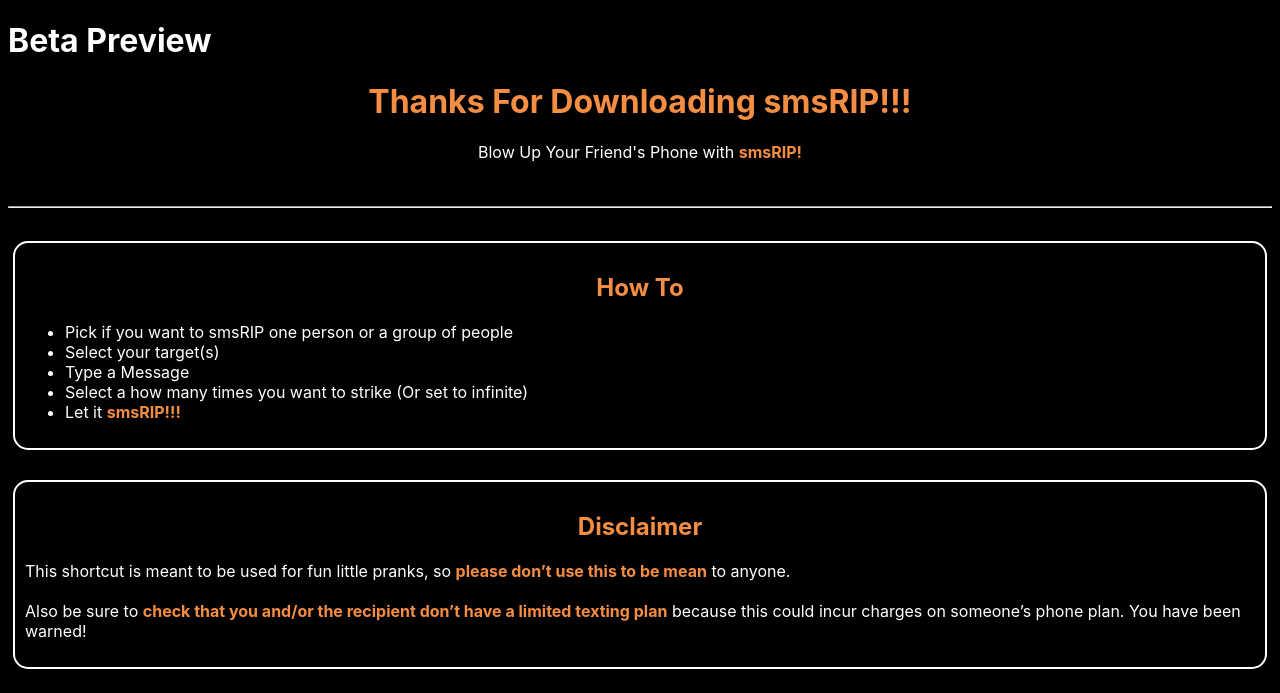
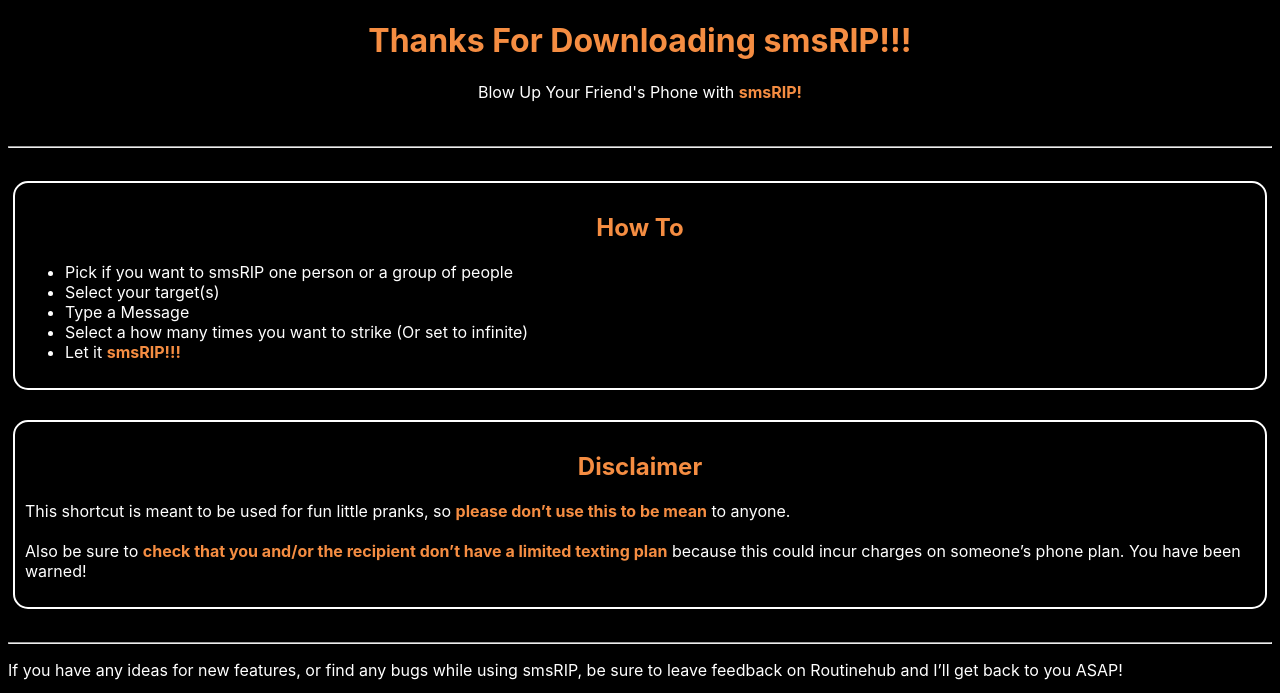
Before and after one commit to techman55/Techman, a plain HTML site: page shortcuts/smsRIP/smsRIP-first_launch.html in a window 1280 px wide. Shown: the top 693 px of the page. Drawn offline with Linux system fonts and the light colour scheme.

Commit message:
Updating Resources for smsRIP v1.4

```diff
--- a/shortcuts/smsRIP/smsRIP-first_launch.html
+++ b/shortcuts/smsRIP/smsRIP-first_launch.html
@@ -45,7 +45,6 @@
 	</head>
 
 	<body>
-		<h1>Beta Preview</h1>
 		<h1 class="title">Thanks For Downloading smsRIP!!!</h1>
 
 		<p class="center">Blow Up Your Friend's Phone with <strong class="smsRIP-color">smsRIP!</strong></p><br><hr><br>
```
